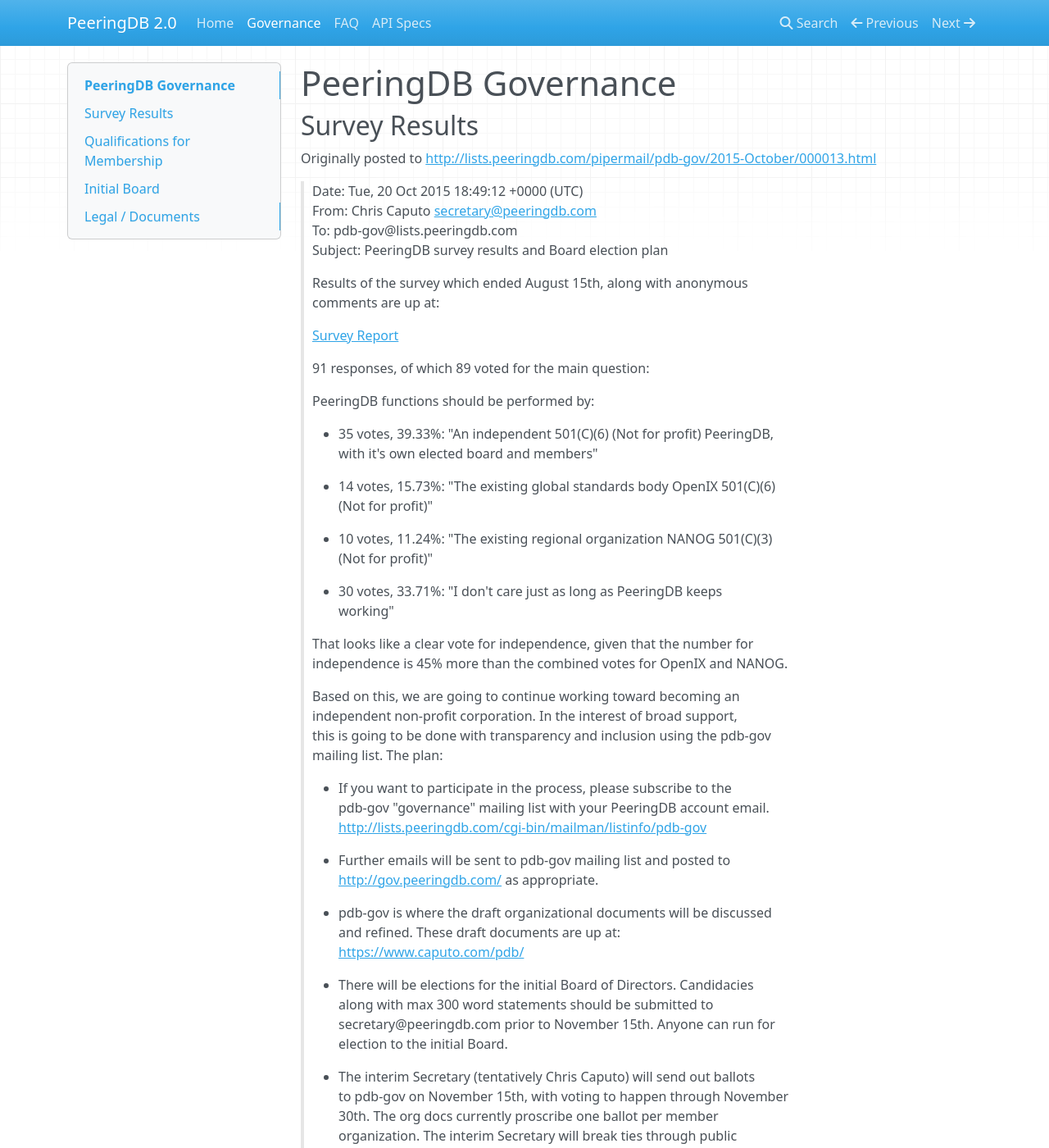
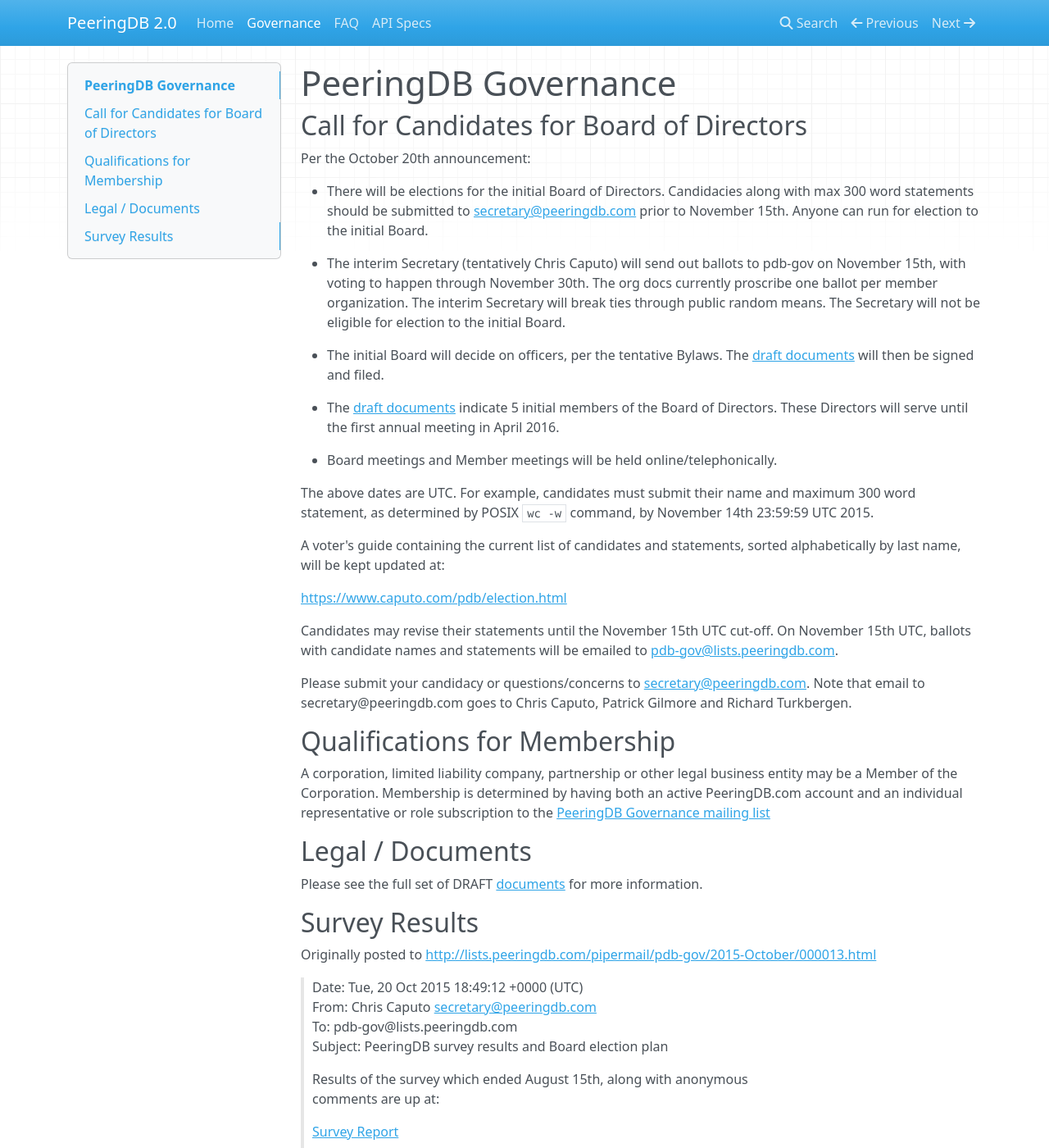
Before and after one commit to peeringdb/docs, an MkDocs documentation site: the page built from docs/gov.md, in a window 1280 px wide and 1400 px high. Shown: the whole window at 82% size. Built offline with MkDocs 1.6.1, drawn with Linux system fonts in a browser that asks for light colours; nearby versions of some CDN libraries; old or Windows-style settings are respelled for this version of MkDocs; some of the changed text lies outside the part shown.

Commit message:
add call for candidates

```diff
--- a/docs/gov.md
+++ b/docs/gov.md
@@ -1,5 +1,38 @@
 
 # PeeringDB Governance
+
+## Call for Candidates for Board of Directors
+
+Per the October 20th announcement:
+
+ - There will be elections for the initial Board of Directors. Candidacies along with max 300 word statements should be submitted to <secretary@peeringdb.com> prior to November 15th. Anyone can run for election to the initial Board.
+
+ - The interim Secretary (tentatively Chris Caputo) will send out ballots to pdb-gov on November 15th, with voting to happen through November 30th. The org docs currently proscribe one ballot per member organization. The interim Secretary will break ties through public random means. The Secretary will not be eligible for election to the initial Board.
+
+ - The initial Board will decide on officers, per the tentative Bylaws. The [draft documents](#legal-documents) will then be signed and filed.
+
+ - The [draft documents](#legal-documents) indicate 5 initial members of the Board of Directors.  These Directors will serve until the first annual meeting in April 2016.
+
+ - Board meetings and Member meetings will be held online/telephonically.
+
+The above dates are UTC. For example, candidates must submit their name and maximum 300 word statement, as determined by POSIX `wc -w` command, by November 14th 23:59:59 UTC 2015.
+
+A voter's guide containing the current list of candidates and statements, sorted alphabetically by last name, will be kept updated at:
+
+   <https://www.caputo.com/pdb/election.html>
+
+Candidates may revise their statements until the November 15th UTC cut-off. On November 15th UTC, ballots with candidate names and statements will be emailed to <pdb-gov@lists.peeringdb.com>.
+
+Please submit your candidacy or questions/concerns to <secretary@peeringdb.com>.  Note that email to secretary@peeringdb.com goes to Chris Caputo, Patrick Gilmore and Richard Turkbergen.
+
+## Qualifications for Membership
+
+A corporation, limited liability company, partnership or other legal business entity may be a Member of the Corporation. Membership is determined by having both an active PeeringDB.com account and an individual representative or role subscription to the [PeeringDB Governance mailing list](http://lists.peeringdb.com/cgi-bin/mailman/listinfo/pdb-gov)
+
+## Legal / Documents
+
+Please see the full set of DRAFT [documents](https://www.caputo.com/pdb/) for more information.
+
 
 ## Survey Results
 
```
Also changed, not shown: other parts of docs/gov.md (+0 -11 lines).
